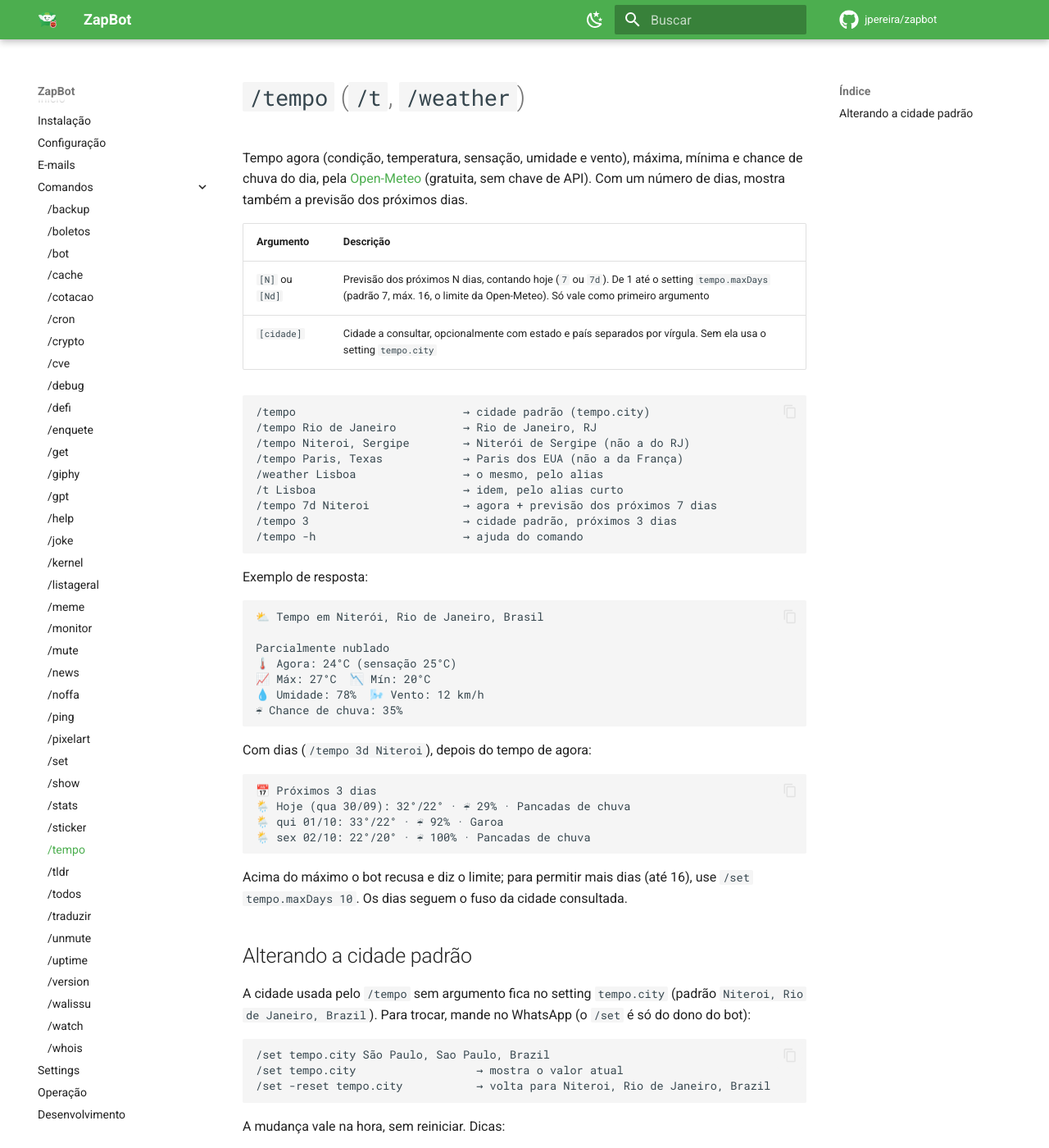
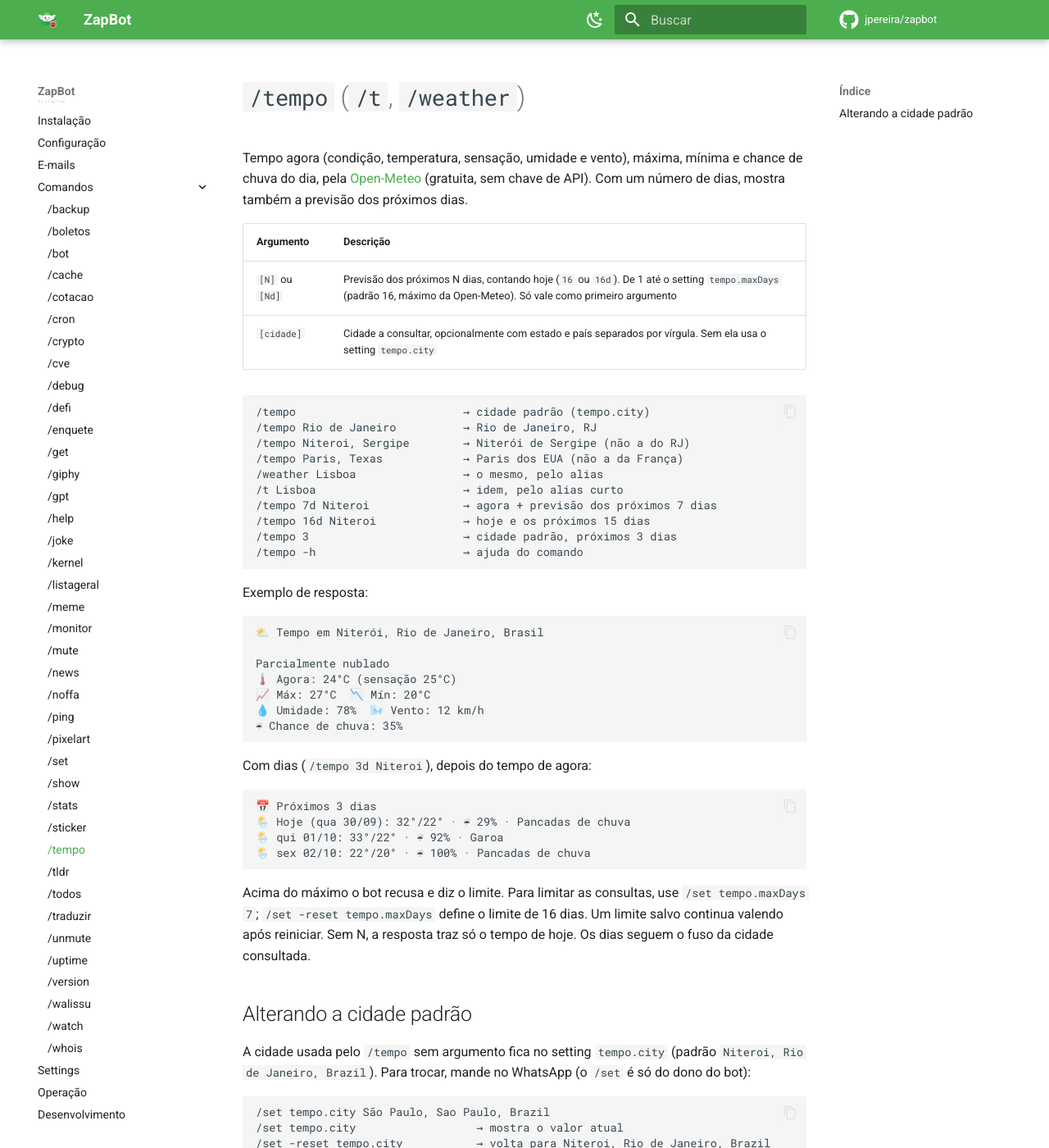
Before and after one commit to jpereira/zapbot, an MkDocs documentation site: the page built from docs/commands/tempo.md, in a window 1280 px wide and 1400 px high. Shown: the whole window at 82% size. Built offline with MkDocs 1.6.1 and Material for MkDocs 9.7.7, drawn with Linux system fonts in a browser that asks for light colours; comment, search, counter and statistics services are not loaded.

Commit message:
Allow forecasts of up to 16 days in the weather command by default
The default limit follows Open-Meteo's maximum and counts the current day in the forecast. Limits
set in tempo.maxDays still apply, with help and examples to query 16 days or adjust the allowed
amount.

````diff
--- a/docs/commands/tempo.md
+++ b/docs/commands/tempo.md
@@ -7,7 +7,7 @@ próximos dias.
 
 | Argumento | Descrição |
 |---|---|
-| `[N]` ou `[Nd]` | Previsão dos próximos N dias, contando hoje (`7` ou `7d`). De 1 até o setting `tempo.maxDays` (padrão 7, máx. 16, o limite da Open-Meteo). Só vale como primeiro argumento |
+| `[N]` ou `[Nd]` | Previsão dos próximos N dias, contando hoje (`16` ou `16d`). De 1 até o setting `tempo.maxDays` (padrão 16, máximo da Open-Meteo). Só vale como primeiro argumento |
 | `[cidade]` | Cidade a consultar, opcionalmente com estado e país separados por vírgula. Sem ela usa o setting `tempo.city` |
 
 ```
@@ -18,6 +18,7 @@ próximos dias.
 /weather Lisboa                → o mesmo, pelo alias
 /t Lisboa                      → idem, pelo alias curto
 /tempo 7d Niteroi              → agora + previsão dos próximos 7 dias
+/tempo 16d Niteroi             → hoje e os próximos 15 dias
 /tempo 3                       → cidade padrão, próximos 3 dias
 /tempo -h                      → ajuda do comando
 ```
@@ -43,8 +44,10 @@ Com dias (`/tempo 3d Niteroi`), depois do tempo de agora:
 🌦️ sex 02/10: 22°/20° · ☔ 100% · Pancadas de chuva
 ```
 
-Acima do máximo o bot recusa e diz o limite; para permitir mais dias (até 16),
-use `/set tempo.maxDays 10`. Os dias seguem o fuso da cidade consultada.
+Acima do máximo o bot recusa e diz o limite. Para limitar as consultas, use
+`/set tempo.maxDays 7`; `/set -reset tempo.maxDays` define o limite de 16 dias.
+Um limite salvo continua valendo após reiniciar. Sem N, a resposta traz só o tempo de hoje.
+Os dias seguem o fuso da cidade consultada.
 
 ## Alterando a cidade padrão
 
````
Also changed, not shown: README.md (+1 -1 lines), docs/commands/index.md (+1 -1 lines), docs/settings.md (+1 -1 lines), 3 other files.
